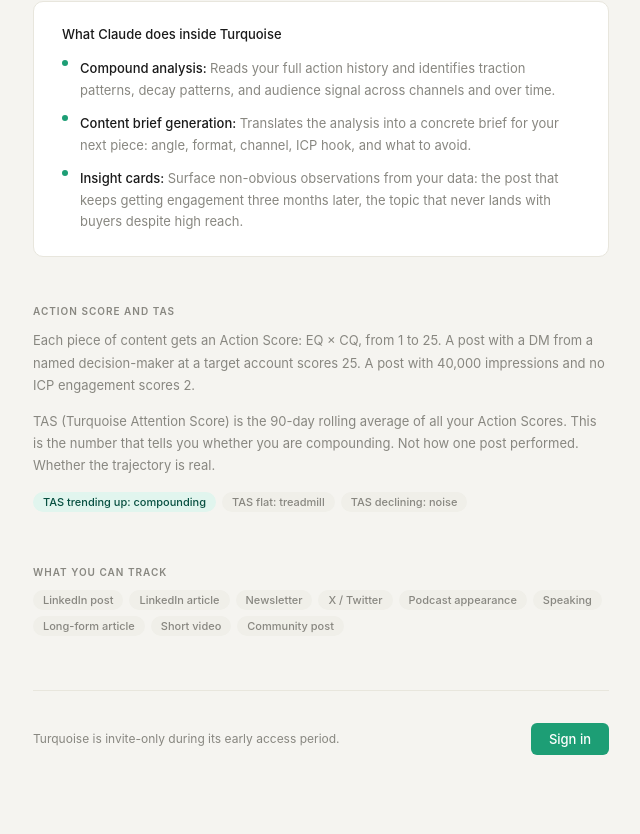
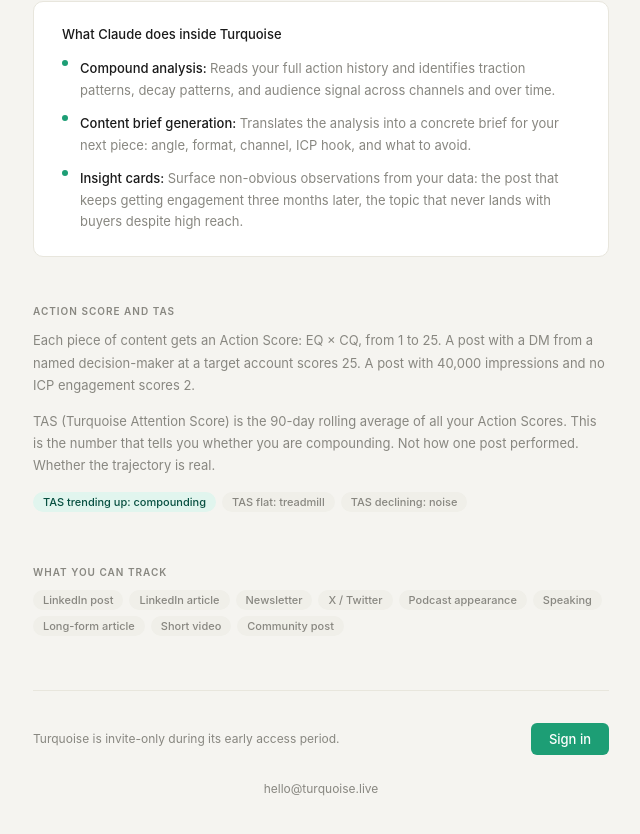
Before and after one commit to d0unia/turquoise, a React (Vite) app: page /about in a window 1280 px wide. Shown: the part 1262-2096 px from the top of the page, without its empty margins (319-959 px from the left). Built offline with nearby package versions, Linux system fonts and the light colour scheme; no server answers.

Commit message:
feat: add contact email to About page

```diff
--- a/src/views/About.jsx
+++ b/src/views/About.jsx
@@ -239,6 +239,16 @@
           </Link>
         </div>
 
+        {/* contact */}
+        <div style={{ marginTop: 24, textAlign: 'center' }}>
+          <a
+            href="mailto:hello@turquoise.live"
+            style={{ fontSize: 12, color: MUTED, textDecoration: 'none' }}
+          >
+            hello@turquoise.live
+          </a>
+        </div>
+
       </div>
     </div>
   )
```
